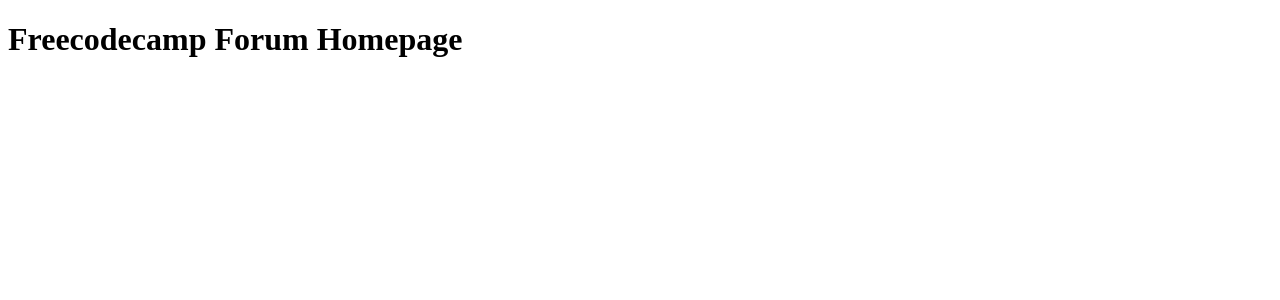
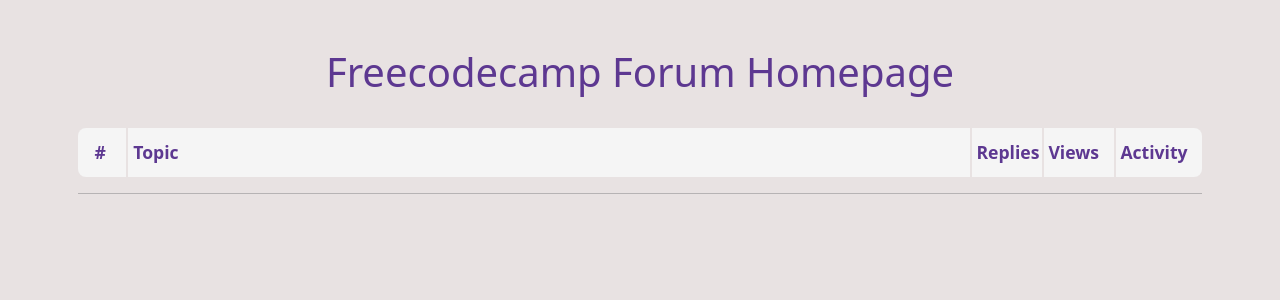
Before and after one commit to nkp1111/freeCodeCamp-expressJs-projects, a Node server app: template 5-freecodecamp-forum-homepage/views/index.ejs in a window 1280 px wide. Shown: the top 300 px of the page. Run offline with Node 20, Linux system fonts and the light colour scheme; the template is opened without the code that fills it, so the values that code supplies are empty.

Commit message:
Feat: complete freecodecamp forum homepage

```diff
--- a/5-freecodecamp-forum-homepage/index.js
+++ b/5-freecodecamp-forum-homepage/index.js
@@ -10,8 +10,58 @@ const freecodecampForumUrl = "https://forum-proxy.freecodecamp.rocks/latest"
 
 const getData = async () => {
   return await axios.get(freecodecampForumUrl).then(data => {
-    // console.log(data.data)
     return data.data
+  })
+}
+
+const formatDate = (date) => {
+  // format time
+  let unit = "M"
+  let timeDiff = (new Date() - new Date(date)) / (1000 * 60)
+
+  if (timeDiff > 60 * 24) {
+    timeDiff = timeDiff / (60 * 24)
+    unit = "D"
+  } else if (timeDiff > 60) {
+    timeDiff = timeDiff / 60
+    unit = "H"
+  }
+  return Math.round(timeDiff) + unit
+}
+
+const formatUser = (users, item) => {
+  let cUser
+  users.forEach(user => {
+    if (user.id === item.user_id) {
+      cUser = {
+        id: user.id,
+        name: user.username,
+        img: user.avatar_template.startsWith("https")
+          ? user.avatar_template.replace("{size}", "135")
+          : "https://www.freecodecamp.org/forum" + user.avatar_template.replace("{size}", "135")
+      }
+    }
+  })
+  return cUser
+}
+
+const formatData = (topics, users) => {
+  return topics.map(item => {
+    let userArr = []
+    let last_updated = formatDate(item.last_posted_at)
+    item.posters.map(item => {
+      let cUser = formatUser(users, item)
+      userArr.push(cUser)
+    })
+    return {
+      id: item.id,
+      title: item.title,
+      reply_count: item.reply_count,
+      posts_count: item.posts_count,
+      views: item.views,
+      last_updated,
+      users: userArr,
+    }
   })
 }
 
@@ -19,11 +69,9 @@ app.get("/", async (req, res) => {
   let result = await getData()
   let users = result.users
   let topics = result.topic_list.topics
-  console.log(topics)
-  res.render("index", topics, users)
+  let posts = formatData(topics, users)
+  res.render("index", { posts })
 })
-
-
 
 
 app.listen(3000, () => {
--- /dev/null
+++ b/5-freecodecamp-forum-homepage/public/style.css
@@ -0,0 +1,87 @@
+:root {
+  --light-gray: #F5F5F5;
+  --gray: #E8E2E2;
+  --orange: #F99417;
+  --purple: #5D3891;
+}
+
+body {
+  background: var(--gray);
+}
+
+main {
+  padding: 2rem 1rem;
+}
+
+h1 {
+  text-align: center;
+  color: var(--purple);
+  margin: 1rem auto 2rem;
+}
+
+.post-holder {
+  width: 90%;
+  min-width: 350px;
+  margin: auto;
+}
+
+.holder {
+  display: flex;
+  background: var(--light-gray);
+  justify-content: space-between;
+  align-items: center;
+}
+
+.holder.main-one {
+  font-weight: 700;
+  color: var(--purple);
+  font-size: 1.1rem;
+  background: var(--light-gray);
+}
+
+.holder {
+  margin-bottom: .5rem;
+  padding: 0 1rem;
+  border-radius: .5rem;
+}
+
+.number {
+  width: 2rem;
+}
+
+.topic {
+  flex: 1;
+}
+
+.replys,
+.views,
+.activity {
+  width: 4.5rem;
+}
+
+.topic,
+.replys,
+.views,
+.activity {
+  border-left: 2px solid var(--gray);
+  padding: .7rem .3rem;
+}
+
+.images {
+  margin-right: .5rem;
+}
+
+@media (max-width: 49rem) {
+  .images {
+    width: 1rem;
+    overflow: hidden;
+  }
+
+  .images img {
+    display: none;
+  }
+
+  .images img:first-child {
+    display: block;
+  }
+}
--- a/5-freecodecamp-forum-homepage/views/index.ejs
+++ b/5-freecodecamp-forum-homepage/views/index.ejs
@@ -5,11 +5,68 @@
   <meta charset="UTF-8">
   <meta http-equiv="X-UA-Compatible" content="IE=edge">
   <meta name="viewport" content="width=device-width, initial-scale=1.0">
+  <link href="https://cdn.jsdelivr.net/npm/bootstrap@5.3.0-alpha1/dist/css/bootstrap.min.css" rel="stylesheet"
+    integrity="sha384-GLhlTQ8iRABdZLl6O3oVMWSktQOp6b7In1Zl3/Jr59b6EGGoI1aFkw7cmDA6j6gD" crossorigin="anonymous">
+
+  <script src="https://cdn.jsdelivr.net/npm/@popperjs/core@2.11.6/dist/umd/popper.min.js"
+    integrity="sha384-oBqDVmMz9ATKxIep9tiCxS/Z9fNfEXiDAYTujMAeBAsjFuCZSmKbSSUnQlmh/jp3"
+    crossorigin="anonymous"></script>
+  <script src="https://cdn.jsdelivr.net/npm/bootstrap@5.3.0-alpha1/dist/js/bootstrap.min.js"
+    integrity="sha384-mQ93GR66B00ZXjt0YO5KlohRA5SY2XofN4zfuZxLkoj1gXtW8ANNCe9d5Y3eG5eD"
+    crossorigin="anonymous"></script>
+
+  <link rel="stylesheet" href="style.css">
   <title>Freecodecamp Forum Homepage</title>
 </head>
 
 <body>
-  <h1>Freecodecamp Forum Homepage</h1>
+  <main>
+
+    <h1>Freecodecamp Forum Homepage</h1>
+
+    <div class="post-holder">
+      <div class="holder main-one">
+        <div class="number">#</div>
+        <div class="topic">Topic</div>
+        <div class="replys">Replies</div>
+        <div class="views">Views</div>
+        <div class="activity">Activity</div>
+      </div>
+      <hr>
+      <% if (posts) { %>
+        <% for (let i=0; i < posts.length; i++) {%>
+          <div class="holder">
+            <div class="number">
+              <%= i + 1%>
+            </div>
+            <div class="topic">
+              <%=posts[i].title %>
+            </div>
+            <div class="images">
+              <% for (let j of posts[i].users) {%>
+                <img src="<%=j.img%>">
+                <%}%>
+            </div>
+
+            <div class="replys">
+              <%= posts[i].reply_count %>
+            </div>
+            <div class="views">
+              <%= posts[i].views %>
+            </div>
+            <div class="activity">
+              <%= posts[i].last_updated %>
+            </div>
+          </div>
+          <% } %>
+            <% } %>
+
+    </div>
+
+
+
+  </main>
+
 </body>
 
 </html>
```
Also changed, not shown: 5-freecodecamp-forum-homepage/README.md (added), README.md.
